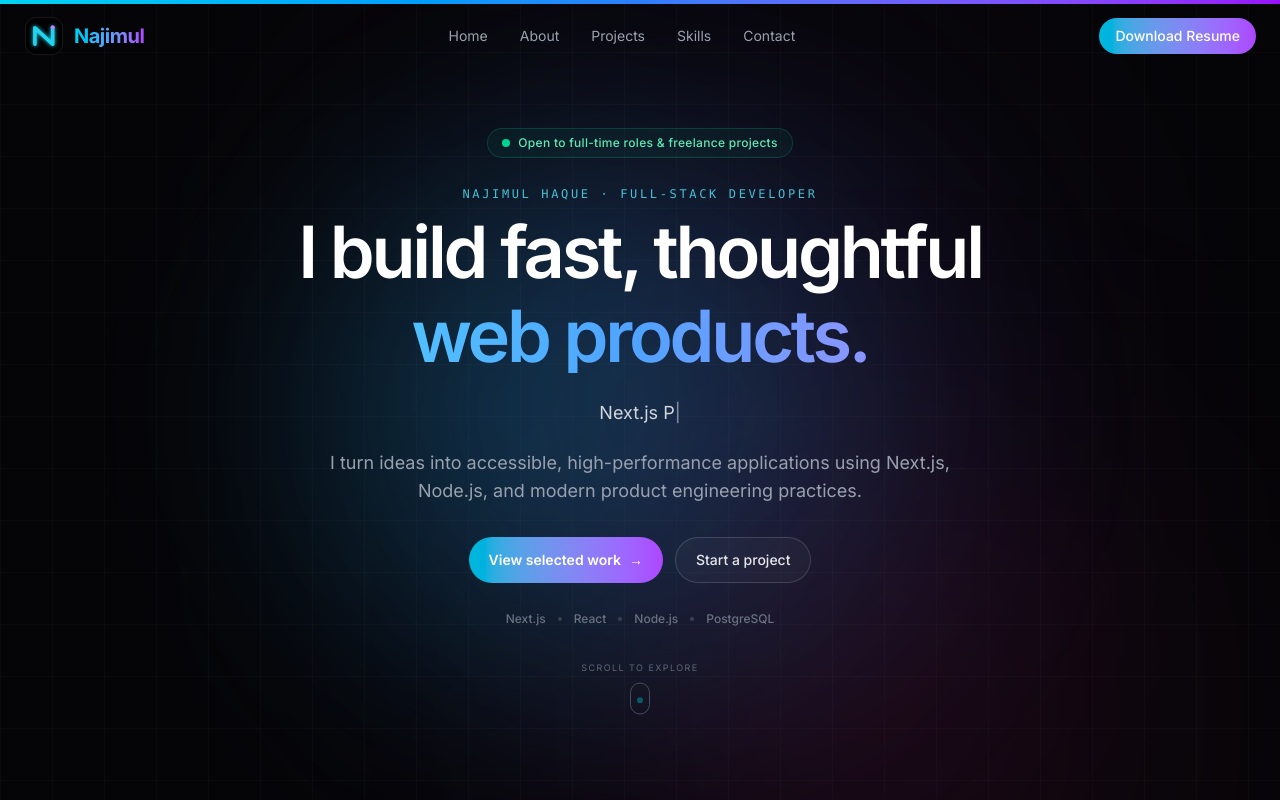
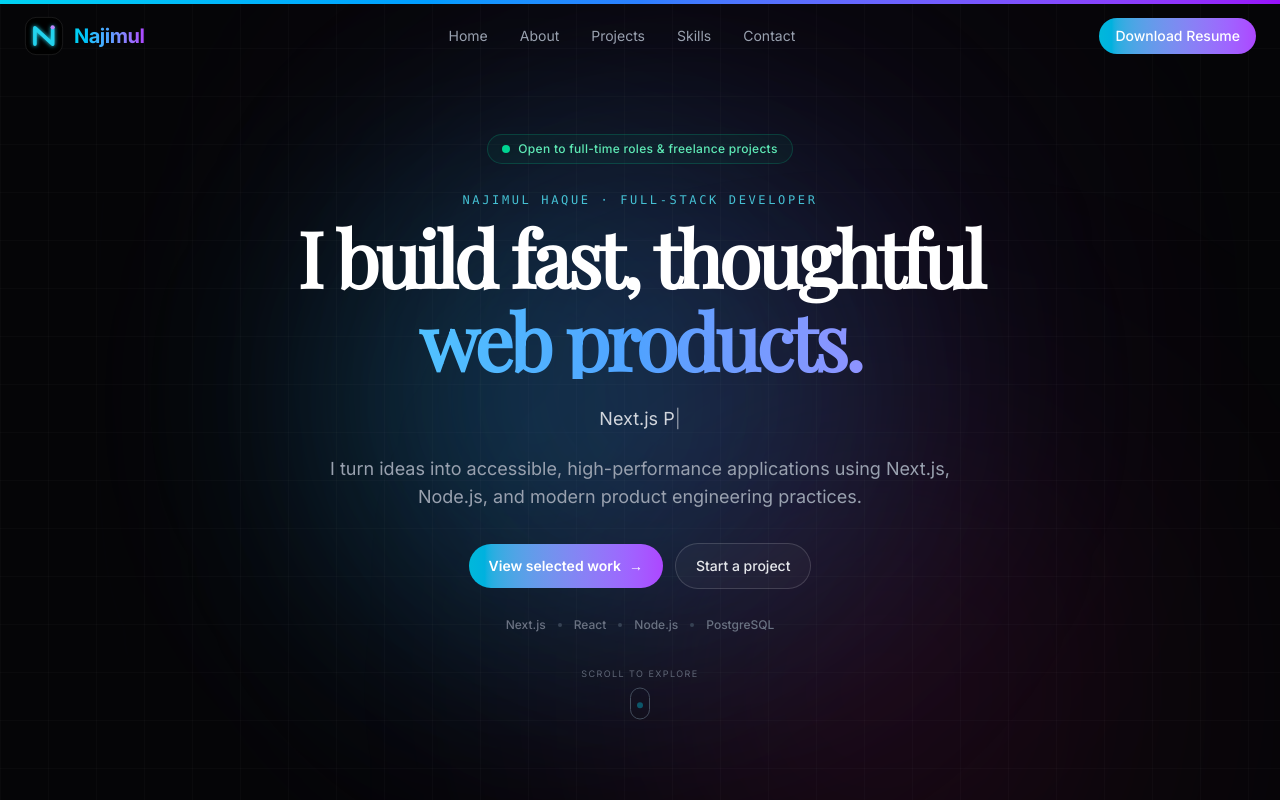
Before and after one commit to najimhaq/najimul-portfolio-cyan, a Next.js app: page / in a window 1280 px wide. Shown: the top 800 px of the page. Built offline with nearby package versions, Linux system fonts and the light colour scheme.

Commit message:
hero section polish

```diff
--- a/src/components/layout/Hero.jsx
+++ b/src/components/layout/Hero.jsx
@@ -24,24 +24,19 @@ export default function Hero() {
   return (
     <section
       id='home'
-      className='relative isolate flex min-h-svh items-center justify-center overflow-hidden px-4 pb-20 pt-28 sm:px-6 sm:py-28 lg:px-8 lg:py-32'
+      className='relative isolate flex min-h-svh items-center justify-center overflow-hidden px-4 pb-16 pt-24 sm:px-6 sm:pb-20 sm:pt-28 lg:px-8 lg:pt-32'
     >
-      {/* Base background */}
       <div className='absolute inset-0 -z-30 bg-[#050507]' />
 
-      {/* Animated background */}
       <div className='absolute inset-0 -z-20 opacity-50 sm:opacity-60 md:opacity-70'>
         <LiquidBackground />
       </div>
 
-      {/* Subtle grid */}
-      <div className='pointer-events-none absolute inset-0 -z-10 opacity-35 bg-[linear-gradient(rgba(255,255,255,0.035)_1px,transparent_1px),linear-gradient(90deg,rgba(255,255,255,0.035)_1px,transparent_1px)] bg-size-[38px_38px] sm:bg-size-[52px_52px] md:opacity-60' />
+      <div className='pointer-events-none absolute inset-0 -z-10 opacity-30 [background-image:linear-gradient(rgba(255,255,255,0.035)_1px,transparent_1px),linear-gradient(90deg,rgba(255,255,255,0.035)_1px,transparent_1px)] [background-size:36px_36px] sm:[background-size:48px_48px] md:opacity-60' />
 
-      {/* Desktop ambient glow */}
-      <div className='pointer-events-none absolute left-1/2 top-1/2 -z-10 hidden h-112 w-md -translate-x-1/2 -translate-y-1/2 rounded-full bg-cyan-500/10 blur-[120px] md:block lg:h-136 lg:w-136' />
+      <div className='pointer-events-none absolute left-1/2 top-1/2 -z-10 hidden h-[26rem] w-[26rem] -translate-x-1/2 -translate-y-1/2 rounded-full bg-cyan-500/10 blur-[120px] md:block lg:h-[34rem] lg:w-[34rem]' />
 
       <div className='relative z-10 mx-auto w-full max-w-6xl text-center'>
-        {/* Availability badge */}
         <motion.div
           initial='hidden'
           animate='visible'
@@ -55,11 +50,9 @@ export default function Hero() {
             )}
             <span className='relative inline-flex h-2 w-2 rounded-full bg-emerald-400' />
           </span>
-
           <span>Open to full-time roles & freelance projects</span>
         </motion.div>
 
-        {/* Identity line */}
         <motion.p
           initial='hidden'
           animate='visible'
@@ -70,24 +63,21 @@ export default function Hero() {
           Najimul Haque · Full-Stack Developer
         </motion.p>
 
-        {/* Main headline */}
         <motion.h1
           initial='hidden'
           animate='visible'
           variants={fadeUp}
           transition={{ duration: 0.55, delay: 0.16, ease: 'easeOut' }}
-          className='mx-auto font-sans text-3xl inter font-semibold leading-[1.05] tracking-[-0.045em] text-white sm:text-4xl md:text-5xl lg:text-6xl xl:text-7xl'
+          className='mx-auto max-w-5xl font-sans text-[clamp(2.5rem,6vw,5.5rem)] font-semibold leading-[0.98] tracking-[-0.045em] text-white'
         >
-          <span className='block md:whitespace-nowrap'>
+          <span className='block lg:whitespace-nowrap'>
             I build fast, thoughtful
           </span>
-
           <span className='mt-1 block bg-linear-to-r from-cyan-300 via-blue-400 to-purple-400 bg-clip-text text-transparent sm:mt-2'>
             web products.
           </span>
         </motion.h1>
 
-        {/* Dynamic role / typing line */}
         <motion.div
           initial='hidden'
           animate='visible'
@@ -98,7 +88,6 @@ export default function Hero() {
           <TypingAnimation />
         </motion.div>
 
-        {/* Short description */}
         <motion.p
           initial='hidden'
           animate='visible'
@@ -110,17 +99,16 @@ export default function Hero() {
           Next.js, Node.js, and modern product engineering practices.
         </motion.p>
 
-        {/* CTAs */}
         <motion.div
           initial='hidden'
           animate='visible'
           variants={fadeUp}
           transition={{ duration: 0.5, delay: 0.36, ease: 'easeOut' }}
-          className='mx-auto mt-7 flex w-full max-w-xs flex-col justify-center gap-3 sm:mt-8 sm:max-w-none sm:flex-row'
+          className='mx-auto mt-7 flex w-full max-w-sm flex-col items-center justify-center gap-3 sm:mt-8 sm:max-w-none sm:flex-row'
         >
           <SmoothLink
             href='/projects'
-            className='group inline-flex w-full max-w-70 items-center justify-center gap-2 rounded-full bg-linear-to-r from-cyan-500 to-purple-500 px-5 py-3 text-sm font-semibold text-white transition hover:shadow-[0_0_28px_rgba(34,211,238,0.28)] focus:outline-none focus:ring-2 focus:ring-cyan-300 focus:ring-offset-2 focus:ring-offset-black sm:w-auto sm:max-w-none'
+            className='group inline-flex w-full max-w-[280px] items-center justify-center gap-2 rounded-full bg-linear-to-r from-cyan-500 to-purple-500 px-5 py-3 text-sm font-semibold text-white transition hover:shadow-[0_0_28px_rgba(34,211,238,0.28)] focus:outline-none focus:ring-2 focus:ring-cyan-300 focus:ring-offset-2 focus:ring-offset-black sm:w-auto sm:max-w-none'
           >
             View selected work
             <span className='transition-transform duration-200 group-hover:translate-x-1'>
@@ -130,13 +118,12 @@ export default function Hero() {
 
           <SmoothLink
             href='/contact'
-            className='inline-flex w-full max-w-70 items-center justify-center rounded-full border border-white/15 bg-white/3 px-5 py-3 text-sm font-medium text-gray-200 transition hover:border-cyan-300/50 hover:bg-white/6 hover:text-white focus:outline-none focus:ring-2 focus:ring-cyan-300 focus:ring-offset-2 focus:ring-offset-black sm:w-auto sm:max-w-none'
+            className='inline-flex w-full max-w-[280px] items-center justify-center rounded-full border border-white/15 bg-white/[0.03] px-5 py-3 text-sm font-medium text-gray-200 transition hover:border-cyan-300/50 hover:bg-white/[0.06] hover:text-white focus:outline-none focus:ring-2 focus:ring-cyan-300 focus:ring-offset-2 focus:ring-offset-black sm:w-auto sm:max-w-none'
           >
             Start a project
           </SmoothLink>
         </motion.div>
 
-        {/* Tech stack */}
         <motion.div
           initial='hidden'
           animate='visible'
@@ -154,12 +141,11 @@ export default function Hero() {
           ))}
         </motion.div>
 
-        {/* Scroll indicator */}
         {!shouldReduceMotion && (
           <motion.div
             animate={{ y: [0, 7, 0], opacity: [0.45, 1, 0.9] }}
             transition={{ duration: 2, repeat: Infinity, ease: 'easeInOut' }}
-            className='mt-3 flex flex-col items-center gap-1.5 sm:mt-7 sm:gap-2'
+            className='mt-5 flex flex-col items-center gap-1.5 sm:mt-7 sm:gap-2'
             aria-hidden='true'
           >
             <span className='text-[9px] uppercase tracking-[0.16em] text-gray-500'>
```
